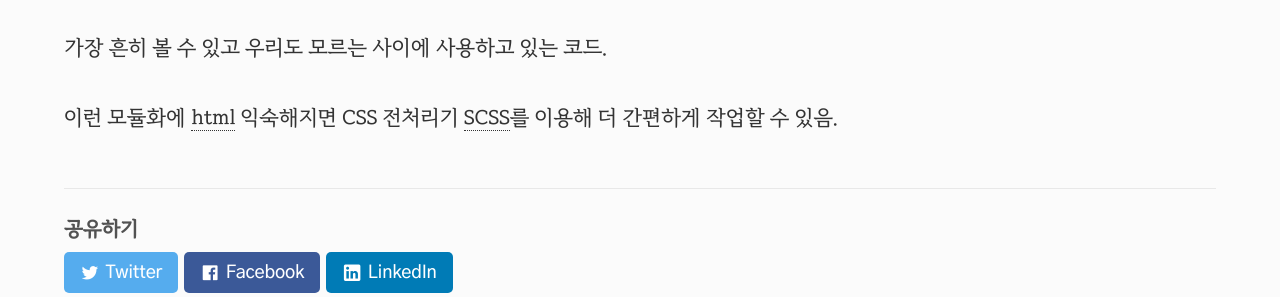
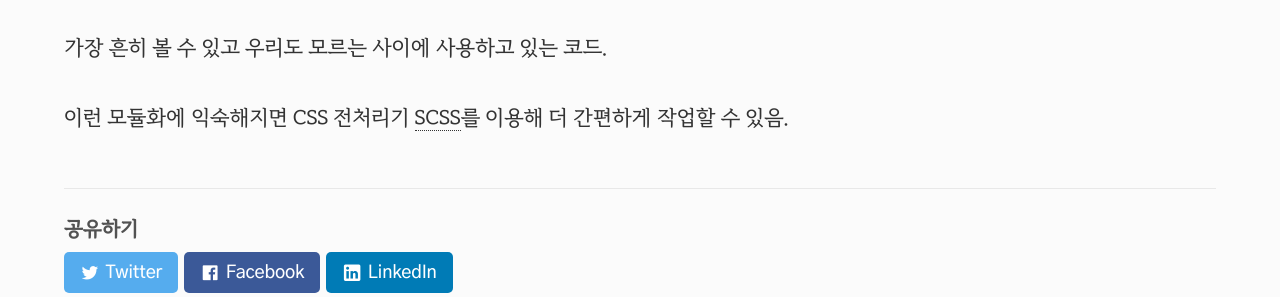
Before and after one commit to selosele/selosele.github.io, a Jekyll site: the page built from _posts/2019-10-30-css-module.md, in a window 1280 px wide. Shown: the part 1591-1888 px from the top of the page. Built offline with Jekyll 4.4.1, drawn with Linux system fonts in a browser that asks for light colours; comment, search, counter and statistics services are not loaded.

Commit message:
포스트 수정

````diff
--- a/_posts/2019-10-30-css-module.md
+++ b/_posts/2019-10-30-css-module.md
@@ -50,4 +50,4 @@ tags:
 ```
 가장 흔히 볼 수 있고 우리도 모르는 사이에 사용하고 있는 코드.
 
-이런 모듈화에 <abbr title="hypertext markup language">html</abbr> 익숙해지면 CSS 전처리기 <abbr title="syntactically awesome style sheets">SCSS</abbr>를 이용해 더 간편하게 작업할 수 있음.
+이런 모듈화에 익숙해지면 CSS 전처리기 <abbr title="syntactically awesome style sheets">SCSS</abbr>를 이용해 더 간편하게 작업할 수 있음.
````
